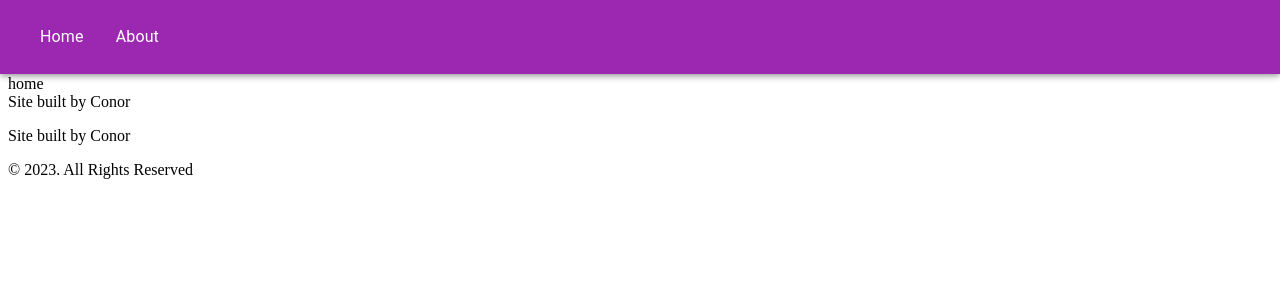
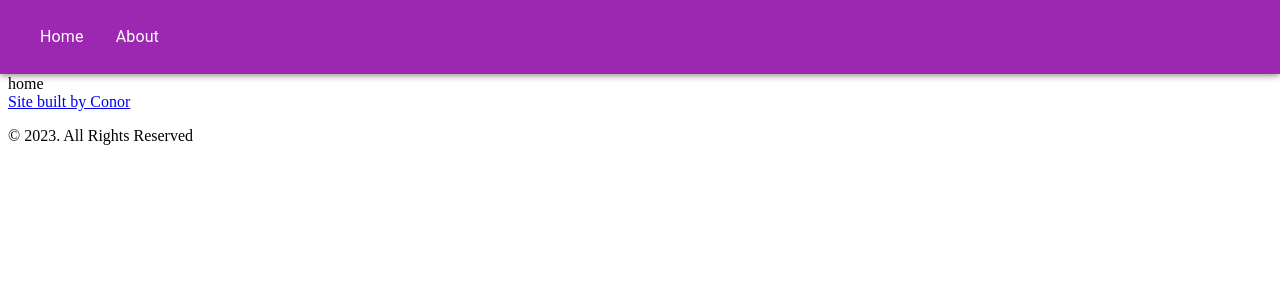
Before and after one commit to conorjamesward/website-builder, a Next.js app in the folder material-ui-template/: page / in a window 1280 px wide. Shown: the top 300 px of the page. Built offline with nearby package versions, Linux system fonts and the light colour scheme.

Commit message:
fixed signature url in footer

```diff
--- a/material-ui-template/src/components/footer/BasicFooter.js
+++ b/material-ui-template/src/components/footer/BasicFooter.js
@@ -4,8 +4,6 @@ import '@/styles/Footer.module.css'
 export default function BasicFooter(props){
 
   const {social, contact, signature} = props.footerData
-
-  console.log(!signature.signatureURl)
 
   return(
     <footer>
@@ -18,10 +16,10 @@ export default function BasicFooter(props){
         </Container>
       </div>
       <div id="signature">
-        {signature.signatureURl !== null &&
-          <a href={signature.signatureURl}>{signature.signature}</a>
+        {signature.signatureURL !== null &&
+          <a href={signature.signatureURL}>{signature.signature}</a>
         }
-        {!signature.signatureURl &&
+        {signature.signatureURL === null &&
           <p>{signature.signature}</p>
         }
         <p>&copy; {signature.copyright}</p>
--- a/material-ui-template/src/content/footer.js
+++ b/material-ui-template/src/content/footer.js
@@ -14,7 +14,7 @@ const footer = {
   },
   signature:{
     signature:'Site built by Conor',
-    signatureURL:'https://conorjamesward.com/',
+    signatureURL:"https://conorjamesward.com/",
     copyright:`${date.getFullYear()}. All Rights Reserved`
   }
 
```
